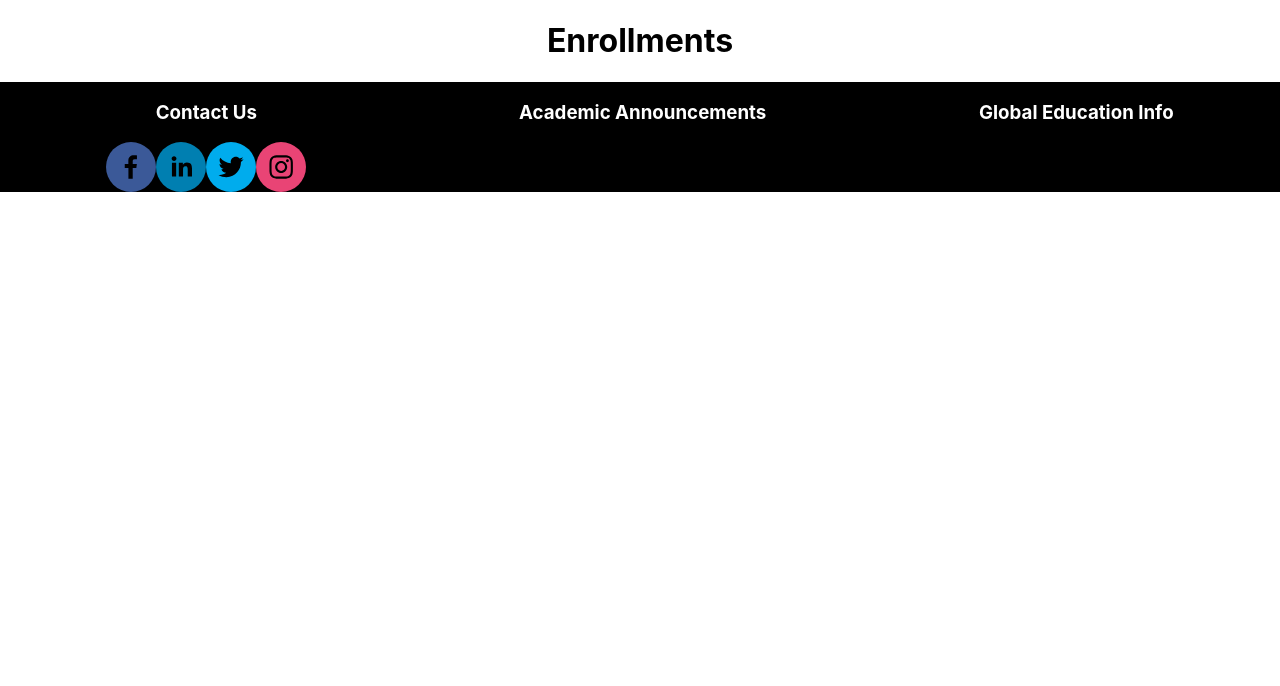
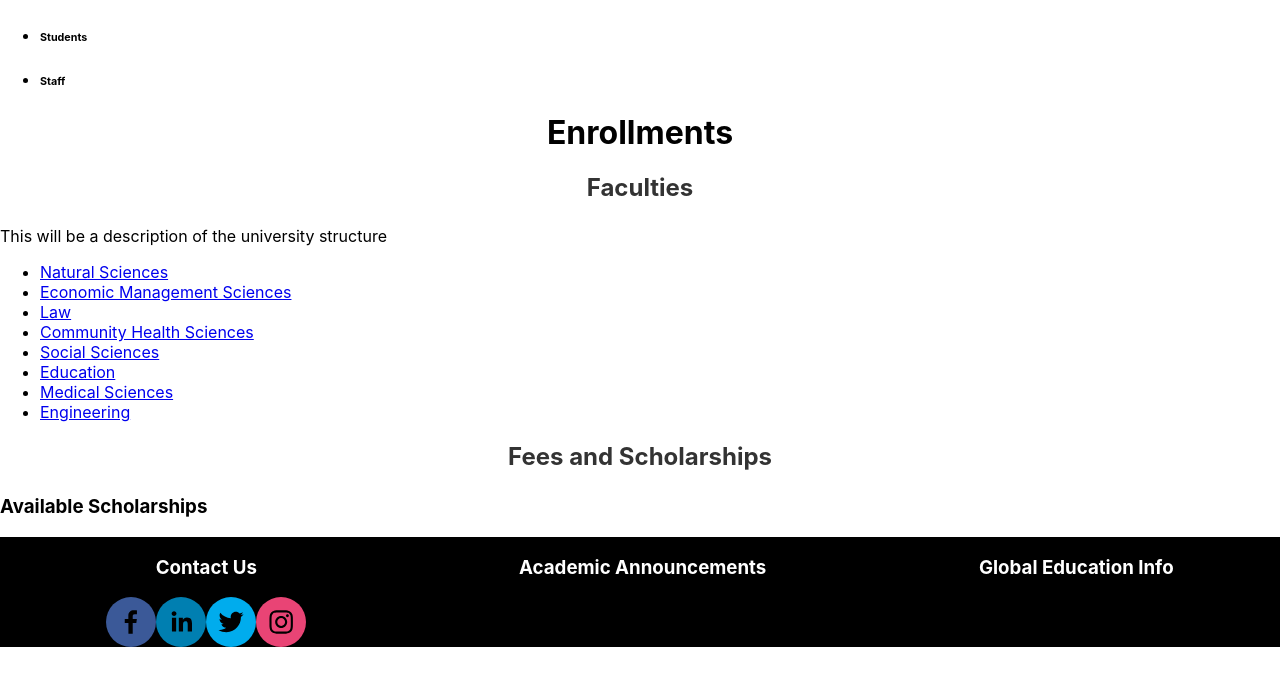
Before and after one commit to KudahShambare/My-College, a React (Create React App) app in the folder Frontend/my-college/: page /enrollments in a window 1280 px wide. Shown: the top 686 px of the page. Built offline with nearby package versions, Linux system fonts and the light colour scheme.

Commit message:
added enrollments page info

```diff
--- /dev/null
+++ b/Frontend/my-college/src/Components/EnrollmentsComponents/Facuties.js
@@ -0,0 +1,56 @@
+import { Link } from "react-router-dom";
+
+const Faculties =()=>{
+
+    let faculties = [
+        {
+            name:"Natural Sciences",
+            url:""
+        },
+        {
+            name:"Economic Management Sciences",
+            url:""
+        },
+        {
+            name: "Law",
+            url:""
+        },
+        {
+            name:"Community Health Sciences",
+            url:""
+        },
+        {
+            name:"Social Sciences",
+            url:""
+        },
+        {
+            name:"Education",
+            url:""
+        },
+        {
+            name:"Medical Sciences",
+            url:""
+        },
+        {
+            name:"Engineering",
+            url:""
+        },
+    ]
+
+
+    return <>
+    <h2>Faculties</h2>
+    <p>This will be a description of the university structure</p>
+
+    <ul>
+      {faculties.map((val,id) =>{
+        return <li key={id}>
+            <Link to={`/${val.url}`}>
+{val.name}
+            </Link>
+        </li>
+      })}
+    </ul>
+    </>
+}
+export default Faculties;
--- /dev/null
+++ b/Frontend/my-college/src/Components/EnrollmentsComponents/Fees.js
@@ -0,0 +1,9 @@
+import Scholarships from "./Scholarships";
+
+const Fees = ()=>{
+    return <>
+    <h2>Fees and Scholarships </h2>
+    <Scholarships/>
+    </>
+}
+export default Fees;
--- /dev/null
+++ b/Frontend/my-college/src/Components/EnrollmentsComponents/Scholarships.js
@@ -0,0 +1,6 @@
+const Scholarships = ()=>{
+    return <>
+    <h3>Available  Scholarships</h3>
+    </>
+}
+export default Scholarships;
--- a/Frontend/my-college/src/Pages/Enrollments.js
+++ b/Frontend/my-college/src/Pages/Enrollments.js
@@ -1,14 +1,26 @@
 import React from "react";
-import Footer from "../Components/Footer"
+import Footer from "../Components/Footer";
+import NavBar from "../Components/NavBar";
+import Faculties from "../Components/EnrollmentsComponents/Facuties";
+import Fees from "../Components/EnrollmentsComponents/Fees";
 
 const Enrollments=()=>{
     return(
         <>
+        <NavBar/>
 <div className="pages">
     <h1>Enrollments</h1>
+    <Faculties/>
+    <Fees/>
 </div>
 <Footer/>
 </>
     )
 }
 export default Enrollments;
+
+/// Bug report
+
+/***
+ * Navbar is displaying in a funny way
+ */
```
